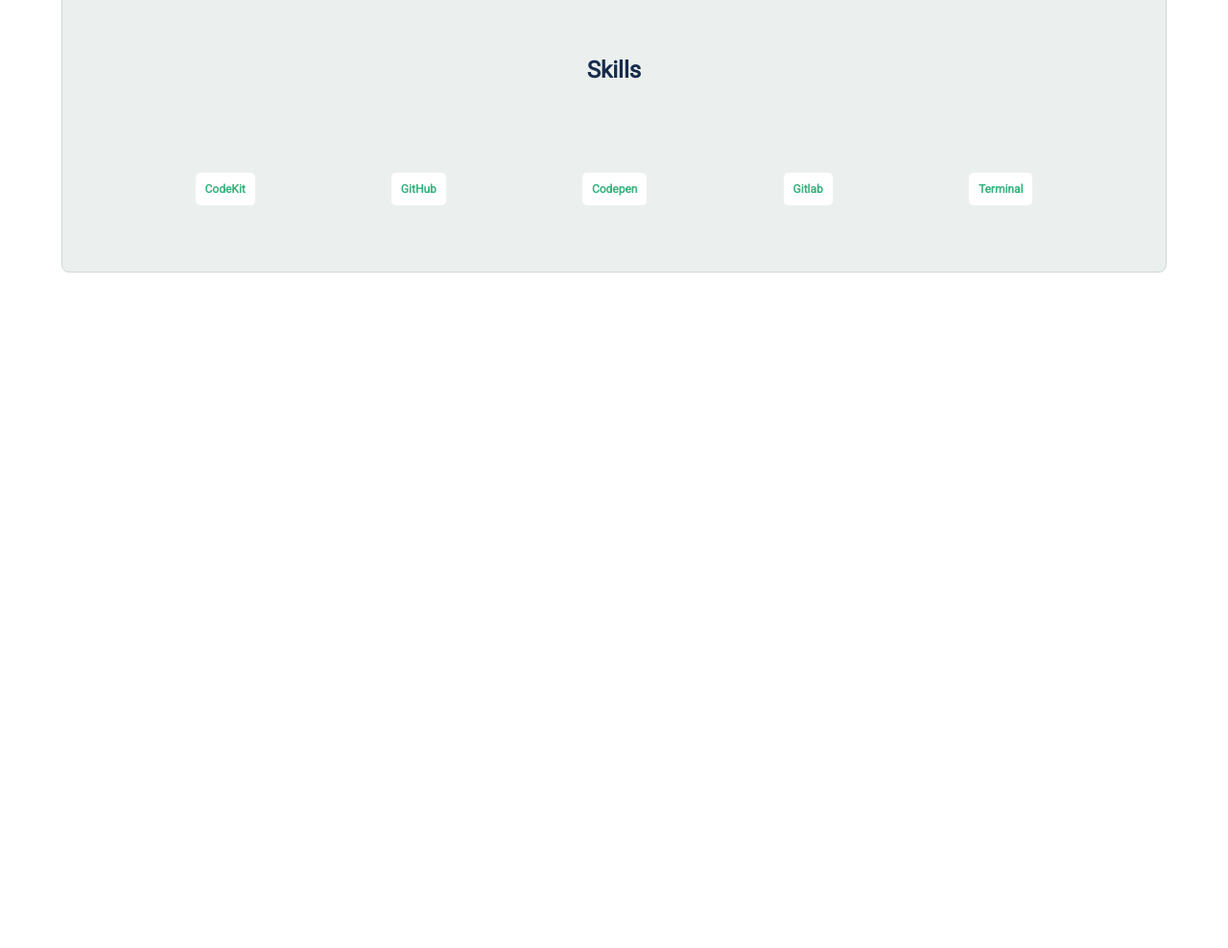
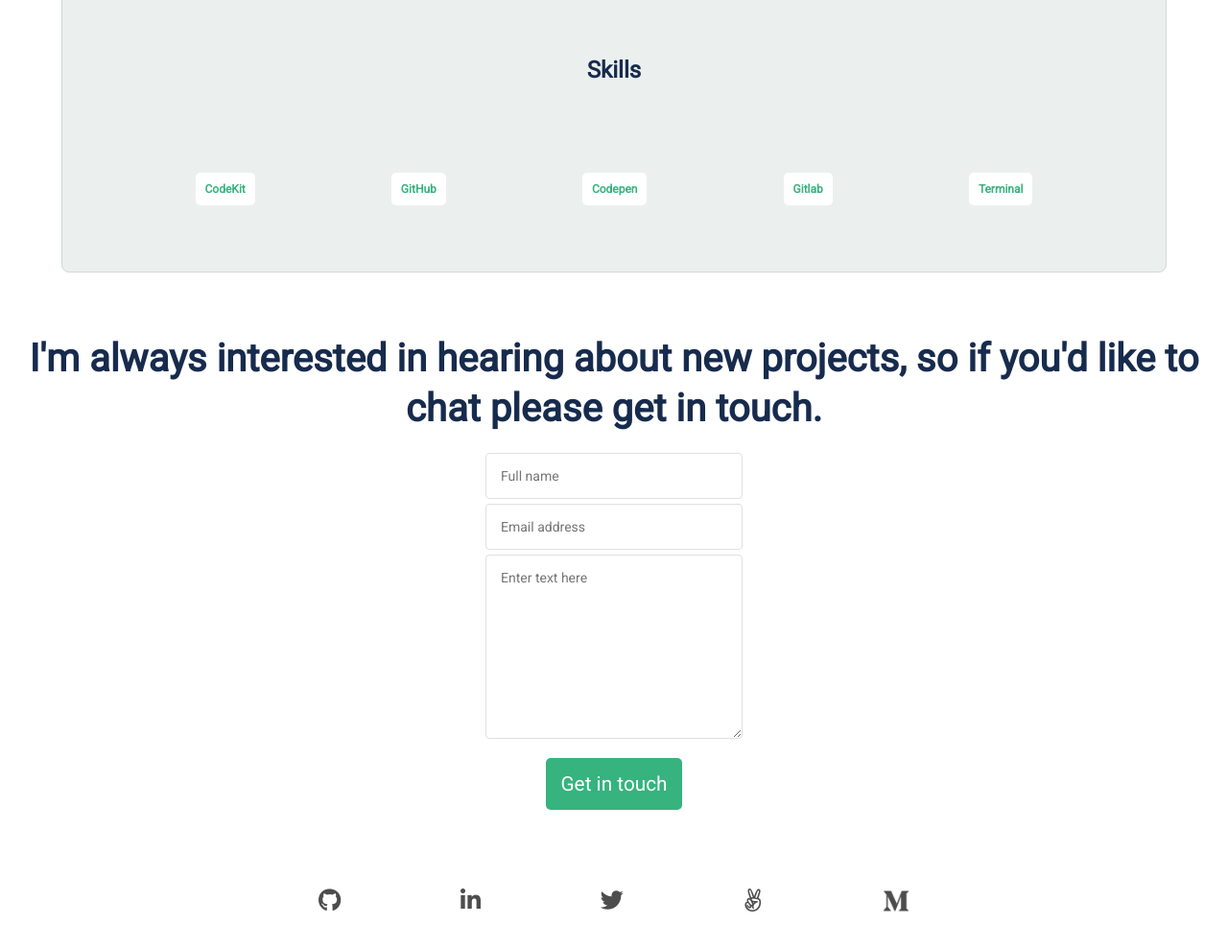
Before and after one commit to zied2112/MicroProfile, a website: page index.html in a window 1280 px wide. Shown: the part 5487-6475 px from the top of the page at 96% size. Before the commit the page ends 5787 px from the top, so only its background shows below. Drawn offline with Linux system fonts and the light colour scheme.

Commit message:
add-contact-feature

```diff
--- a/index.html
+++ b/index.html
@@ -78,8 +78,7 @@
       <h2 class="works-title">My Recent Works</h2>
       <div class="projects-container">
         <div class="project">
-          <div class="project-image">
-          </div>
+          <div class="project-image"></div>
           <div class="project-description">
             <h3>Multi-Post Stories Gain+Glory</h3>
             <ul>
@@ -92,8 +91,7 @@
           </div>
         </div>
         <div class="project">
-          <div class="project-image">
-          </div>
+          <div class="project-image"></div>
           <div class="project-description">
             <h3>Multi-Post Stories Gain+Glory</h3>
             <ul>
@@ -106,8 +104,7 @@
           </div>
         </div>
         <div class="project">
-          <div class="project-image">
-          </div>
+          <div class="project-image"></div>
           <div class="project-description">
             <h3>Multi-Post Stories Gain+Glory</h3>
             <ul>
@@ -120,8 +117,7 @@
           </div>
         </div>
         <div class="project">
-          <div class="project-image">
-          </div>
+          <div class="project-image"></div>
           <div class="project-description">
             <h3>Multi-Post Stories Gain+Glory</h3>
             <ul>
@@ -134,8 +130,7 @@
           </div>
         </div>
         <div class="project">
-          <div class="project-image">
-          </div>
+          <div class="project-image"></div>
           <div class="project-description">
             <h3>Multi-Post Stories Gain+Glory</h3>
             <ul>
@@ -148,8 +143,7 @@
           </div>
         </div>
         <div class="project">
-          <div class="project-image">
-          </div>
+          <div class="project-image"></div>
           <div class="project-description">
             <h3>Multi-Post Stories Gain+Glory</h3>
             <ul>
@@ -221,5 +215,66 @@
         </div>
       </div>
     </section>
+    <!-- Contact Section -->
+    <section class="contact-section">
+      <div class="container-contact">
+        <h2 class="contact-description">
+          I'm always interested in hearing about new projects, so if you'd like
+          to chat please get in touch.
+        </h2>
+        <form action="https://formspree.io/f/mnqrnjpr" method="POST">
+          <input
+            type="text"
+            name="name"
+            id="name"
+            placeholder="Full name"
+            maxlength="30"
+          />
+          <input
+            type="email"
+            name="email"
+            placeholder="Email address"
+            required
+          />
+
+          <textarea name="comment" placeholder="Enter text here" id="comment" cols="30" rows="10" maxlength="500"></textarea>
+          <!-- <textarea
+            name="message"
+            maxlength="500"
+            required
+            placeholder="Enter text here"
+          /> -->
+
+          <!-- your other form fields go here -->
+          <button type="submit" class="btn">Get in touch</button>
+        </form>
+        <div class="social-link">
+          <ul>
+              <li>
+                <a href="#"><i class="fa-brands fa-github"></i></a>
+              </li>
+              <li>
+                <a href="#"><i class="fa-brands fa-linkedin-in"></i></a>
+              </li>
+              <li>
+                <a href="#"><i class="fa-brands fa-twitter"></i></a>
+              </li>
+              <li>
+                <a href="#"><i class="fa-brands fa-angellist"></i></a>
+              </li>
+              <li>
+                <a href="#">
+                  <img
+                    id="meduim-logo"
+                    src="images/Font_Awesome_5_brands_medium-m.svg.png"
+                    alt=""
+                  />
+                </a>
+              </li>
+            </ul>
+        </div>
+      </div>
+    </section>
+
   </body>
 </html>
--- a/style.css
+++ b/style.css
@@ -360,3 +360,50 @@
   color: #36b37e;
   border-radius: 5px;
 }
+.contact-section {
+  height: 100vh;
+  margin: 3rem 24px;
+}
+.container-contact{
+  display: flex;
+  flex-direction: column;
+  align-items: center;
+  justify-content: center;
+}
+.container-contact > h2 {
+  font-size: 40px;
+  font-weight: 700;
+  text-align: center;
+  line-height: 52px;
+  color: #172B4D ;
+}
+form{
+  display: flex;
+  flex-direction: column;
+  align-items: center;
+  margin-top: 20px;
+}
+form > input[type="text"], form > input[type="email"], form > textarea {
+  width: 100%;
+  padding: 15px;
+  border: 1px solid #e0e0e0;
+  border-radius: 4px;
+  margin-bottom: 5px;
+  font-size: 14px;
+  color: #172B4D;
+}
+form > input[type="text"]:focus, form > input[type="email"]:focus, form > textarea:focus{
+  border: 1px solid #36b37e;
+  outline: none ;
+}
+form > .btn{
+  border-radius: 5px;
+  font-size: 1.3rem;
+  text-align: center;
+  text-decoration: none;
+  padding: 15px;
+  background-color: #32b37e;
+  color: white;
+  margin: 15px 0 25px 0;
+  border: none;
+}
```
